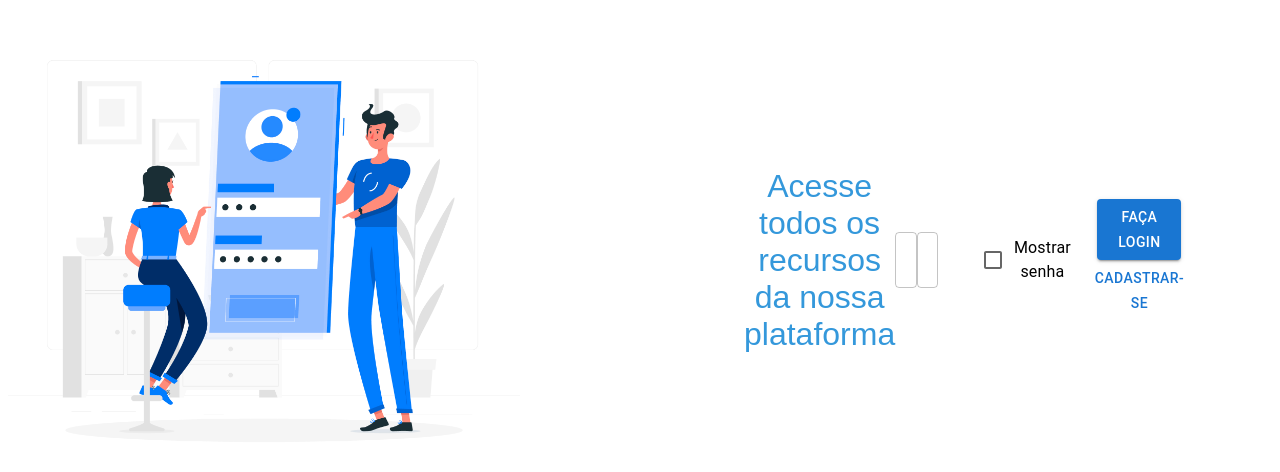
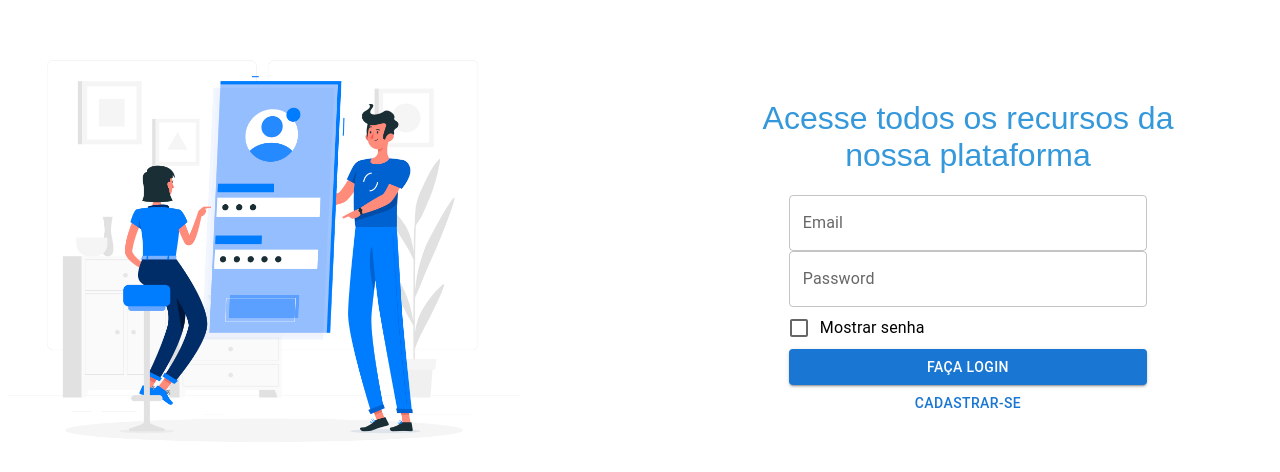
Before and after one commit to GabrielSiron/bloxs-challenge, a Next.js app in the folder app-bloxs/: page /login in a window 1280 px wide. Shown: the part 148-620 px from the top of the page. Built offline with nearby package versions, Linux system fonts and the light colour scheme.

Commit message:
refactor: standardizes auth pages implementation

```diff
--- a/app-bloxs/src/pages/login.tsx
+++ b/app-bloxs/src/pages/login.tsx
@@ -21,7 +21,7 @@ export default function Login() {
   const Login = () => {
     loginRequest(form)
       .then(async (response) => {
-        await localStorage.setItem("token", response?.data?.token)
+        localStorage.setItem("token", response?.data?.token)
         router.push("/transactions")
       })
       .catch((err) => {
@@ -37,6 +37,7 @@ export default function Login() {
           <Image src={CallToAction} alt='call' className={styles.bankIcon} width={600} height={600}/>
         </div>
         <div className={styles.form}>
+          <div>
             <h1 className={styles.formTitle}>Acesse todos os recursos da nossa plataforma</h1>
             <TextField
               type="text"
@@ -69,6 +70,7 @@ export default function Login() {
             </div>
           </div>
         </div>
+      </div>
     </>
 
   )
--- a/app-bloxs/src/pages/signup.tsx
+++ b/app-bloxs/src/pages/signup.tsx
@@ -46,8 +46,9 @@ export default function SignUp() {
       <title>Desafio Bloxs | Cadastro</title>
       <div className={styles.page}>
         <div className={styles.form}>
+          <div>
             <h1 className={styles.formTitle}>Um banco digital <br /> com impacto Real.</h1>
-          <br />
+
             <div>
             <TextField
               type="text"
@@ -105,6 +106,7 @@ export default function SignUp() {
               <Button className={styles.button} onClick={() => router.push('/login')}>Já possuo conta</Button>
             </div>
           </div>
+        </div>
         <div className={styles.callToAction}>
           <Image src={CallToAction} alt='call' className={styles.bankIcon} width={600} height={600}/>
         </div>
```
Lines whose indentation alone changed are shown as unchanged.
